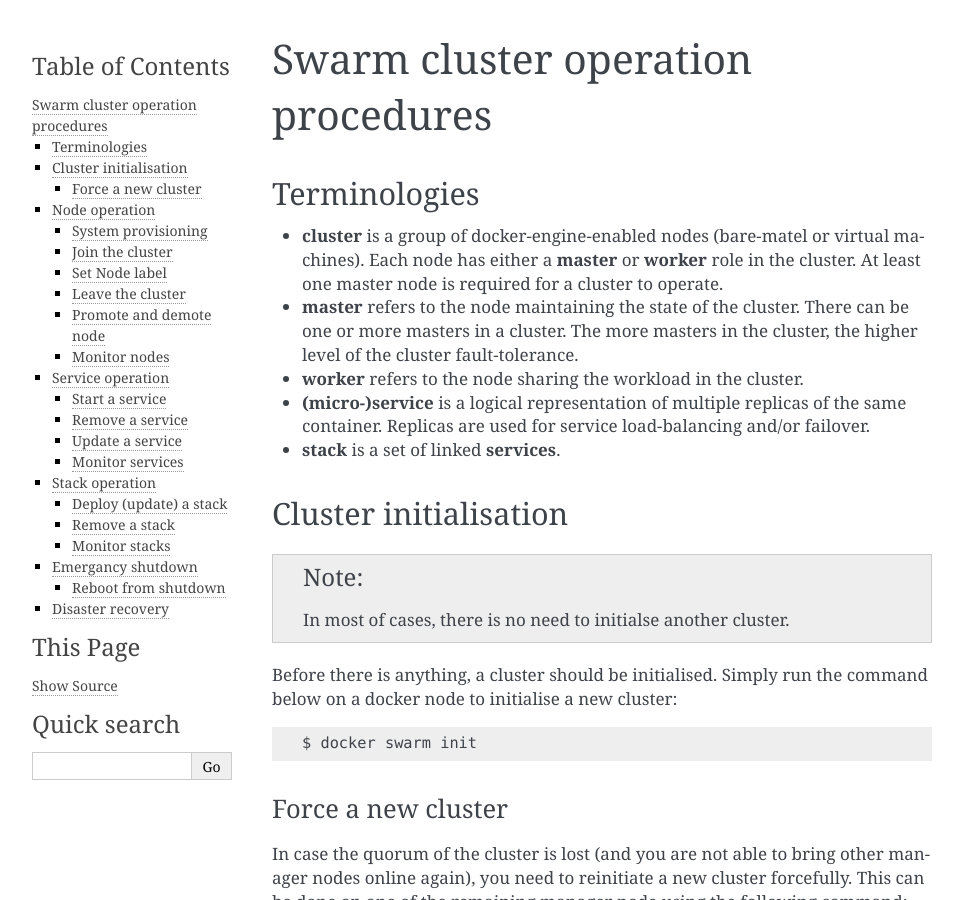
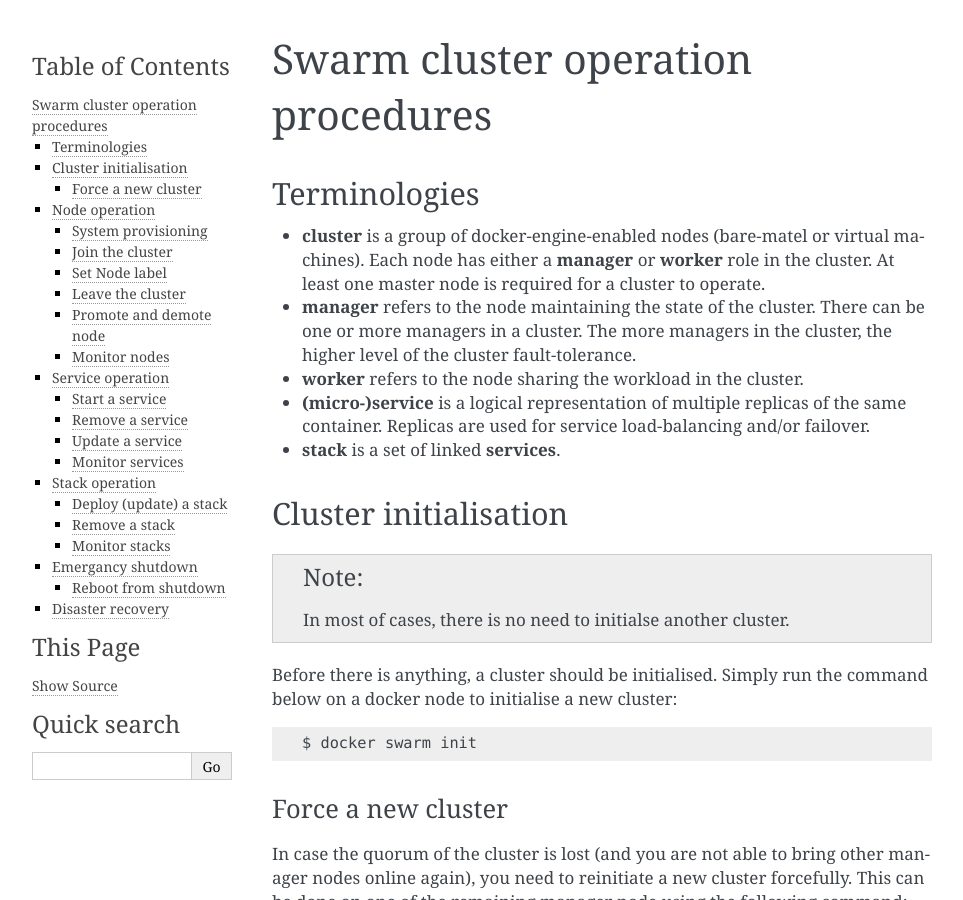
Before and after one commit to Donders-Institute/docker-swarm-setup, a Sphinx documentation site: the page built from doc/operation.rst, in a window 1280 px wide and 900 px high. Shown: the whole window, without its empty margins (148-1111 px from the left). Built offline with Sphinx 7.4.7, drawn with Linux system fonts in a browser that asks for light colours.

Commit message:
Update operation.rst

```diff
--- a/doc/operation.rst
+++ b/doc/operation.rst
@@ -4,8 +4,8 @@
 Terminologies
 =============
 
-- **cluster** is a group of docker-engine-enabled nodes (bare-matel or virtual machines). Each node has either a **master** or **worker** role in the cluster. At least one master node is required for a cluster to operate.
-- **master** refers to the node maintaining the state of the cluster. There can be one or more masters in a cluster. The more masters in the cluster, the higher level of the cluster fault-tolerance.
+- **cluster** is a group of docker-engine-enabled nodes (bare-matel or virtual machines). Each node has either a **manager** or **worker** role in the cluster. At least one master node is required for a cluster to operate.
+- **manager** refers to the node maintaining the state of the cluster. There can be one or more managers in a cluster. The more managers in the cluster, the higher level of the cluster fault-tolerance.
 - **worker** refers to the node sharing the workload in the cluster.
 - **(micro-)service** is a logical representation of multiple replicas of the same container.  Replicas are used for service load-balancing and/or failover.
 - **stack** is a set of linked **services**.
```
